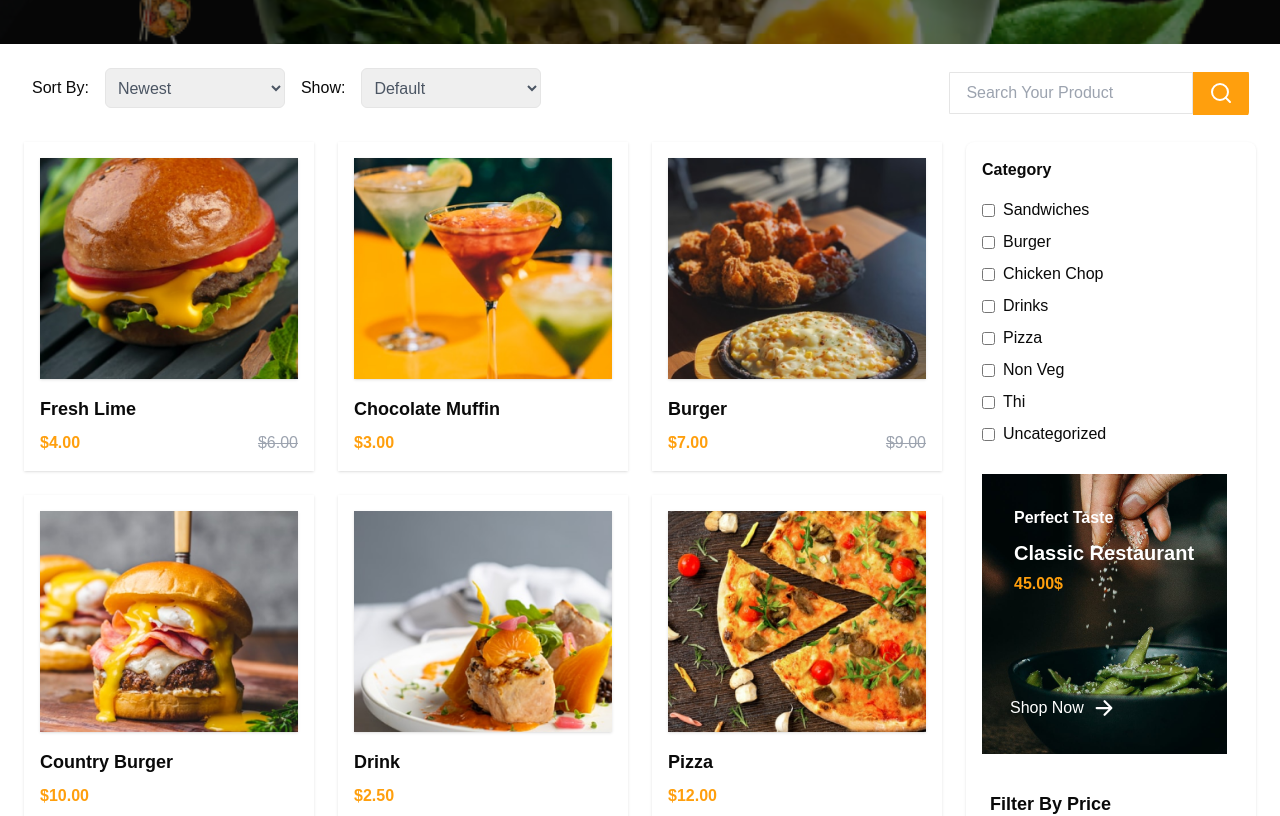
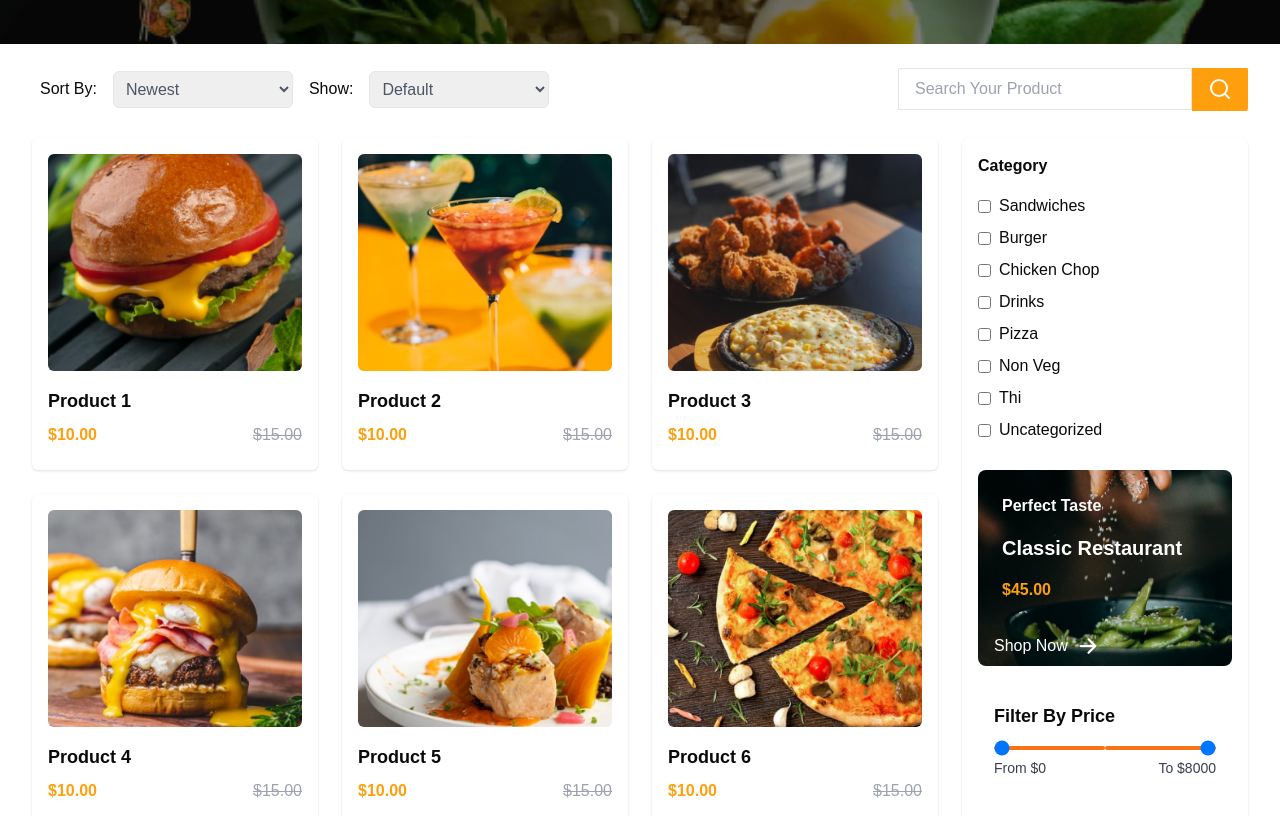
Before and after one commit to haziqsiddiqui88/FoodTuck-Website, a Next.js app: page /shop in a window 1280 px wide. Shown: the part 320-1136 px from the top of the page. Built offline with nearby package versions, Linux system fonts and the light colour scheme; a web font is replaced by a local one.

Commit message:
Some Changes

```diff
--- a/src/app/components/Footer.tsx
+++ b/src/app/components/Footer.tsx
@@ -19,14 +19,14 @@ export default function Footer() {
               easy.
             </p>
           </div>
-          <div className="flex  items-center mx-auto lg:w-[450px] lg:ml-[270px]  h-[50px]  bg-[#FF9F0D] rounded-md overflow-hidden">
+          <div className="flex  items-center  lg:w-[450px] lg:ml-[270px] sm:w-full  h-[50px]  bg-[#FF9F0D] rounded-md overflow-hidden">
             <input
               type="email"
               placeholder="Enter Your Email"
               className="flex-grow px-4 py-2 text-white bg-transparent placeholder-white focus:outline-none"
             />
             <Link href='/account'>
-            <button className="px-6 py-2 bg-white h-[50px] hover:text-orange-500 text-[#FF9F0D] font-medium">
+            <button className="px-6 py-2 bg-white md:h-[50px] hover:text-orange-500 text-[#FF9F0D] font-medium">
               Subscribe Now
             </button>
             </Link>
--- a/src/app/page.tsx
+++ b/src/app/page.tsx
@@ -189,9 +189,9 @@ export default function Home() {
 
             {/* Right Content - Hero Image */}
 
-            <div className="relative">
+            <div className="relative mx-auto">
               {/* Main Image */}
-              <div className="relative -mt-8 w-[500px] aspect-square mx-auto">
+              <div className="relative -mt-8 w-[500px] aspect-square">
                 <Image
                   src="/home-second1.png"
                   alt="Delicious dish with rice and eggs"
@@ -202,7 +202,7 @@ export default function Home() {
               </div>
 
               {/* Grid Layout for Two Images Below */}
-              <div className="grid grid-cols-2 gap-4 -mt-40 w-[500px] mx-auto ">
+              <div className="grid grid-cols-2 gap-4 -mt-40 w-[500px]  ">
                 <div className="relative aspect-square">
                   <Image
                     src="/home-second2.png"
--- a/src/app/shop/page.tsx
+++ b/src/app/shop/page.tsx
@@ -88,171 +88,98 @@ export default function Shop() {
 
  {/*Content Start */}
 
- <div className="min-h-screen ">
-      <div className="container mx-auto p-6">
+ <div className="min-h-screen mt-5 mb-5">
+      <div className="container mx-auto px-4 sm:px-6 lg:px-8">
         {/* Sort and Filter Section */}
-        <div className="flex justify-between items-center mb-6">
-          <div className="flex gap-2">
+        <div className="flex flex-wrap justify-between items-center mb-6 gap-4">
+          <div className="flex flex-wrap gap-2 items-center">
             <p className="p-2">Sort By:</p>
-            <select className="border text-gray-600 p-2 w-[180px] h-[40px] rounded-md">
+            <select className="border text-gray-600 p-2 w-[180px] rounded-md">
               <option>Newest</option>
               <option>Oldest</option>
             </select>
             <p className="p-2">Show:</p>
-            <select className="border text-gray-600 p-2 w-[180px] h-[40px] rounded-md">
+            <select className="border text-gray-600 p-2 w-[180px] rounded-md">
               <option>Default</option>
               <option>Popular</option>
             </select>
-
-          <div className="flex items-center lg:ml-[400px] sm:w-[300px] w-[350px] h-[50px]  rounded-md overflow-hidden">
+          </div>
+          <div className="flex items-center w-full md:w-[350px] h-[50px] rounded-md overflow-hidden">
             <input
               type="text"
               placeholder="Search Your Product"
-              className="flex-grow px-4 py-2 border-[1px] bg-transparent  focus:outline-none"
+              className="flex-grow px-4 py-2 border-[1px] bg-transparent focus:outline-none"
             />
              <Link href="/error" >
             <button className="px-4 py-2 bg-[#FF9F0D] h-[43px] hover:text-orange-500 text-white font-medium">
               <Search />
-            </button>
-            </Link>
-          </div>
+            </button></Link>
           </div>
         </div>
 
-        <div className="grid grid-cols-4 gap-6">
+        <div className="grid grid-cols-1 lg:grid-cols-4 gap-6">
           {/* Products Grid */}
-          <div className="col-span-3 grid grid-cols-3 gap-6">
-            {[
-              {
-                title: "Fresh Lime",
-                price: "$4.00",
-                oldPrice: "$6.00",
-                image: "/shop1.png",
-              },
-              {
-                title: "Chocolate Muffin",
-                price: "$3.00",
-                image: "/shop2.png",
-              },
-              {
-                title: "Burger",
-                price: "$7.00",
-                oldPrice: "$9.00",
-                image: "/shop3.png",
-              },
-              { title: "Country Burger", price: "$10.00", image: "/shop4.png" },
-              { title: "Drink", price: "$2.50", image: "/shop5.png" },
-              { title: "Pizza", price: "$12.00", image: "/shop6.png" },
-              { title: "Cheese Butter", price: "$6.00", image: "/shop7.png" },
-              { title: "Sandwiches", price: "$5.00", image: "/shop8.png" },
-              { title: "Chicken Chop", price: "$8.00", image: "/shop9.png" },
-              {
-                title: "Fresh Lime",
-                price: "$4.00",
-                oldPrice: "$6.00",
-                image: "/shop1.png",
-              },
-              {
-                title: "Chocolate Muffin",
-                price: "$3.00",
-                image: "/shop2.png",
-              },
-              {
-                title: "Burger",
-                price: "$7.00",
-                oldPrice: "$9.00",
-                image: "/shop3.png",
-              },
-              {
-                title: "Fresh Lime",
-                price: "$4.00",
-                oldPrice: "$6.00",
-                image: "/shop4.png",
-              },
-              {
-                title: "Chocolate Muffin",
-                price: "$3.00",
-                image: "/shop5.png",
-              },
-              {
-                title: "Burger",
-                price: "$7.00",
-                oldPrice: "$9.00",
-                image: "/shop6.png",
-              },
-            ].map((product, index) => (
+          <div className="lg:col-span-3 grid grid-cols-1 sm:grid-cols-2 md:grid-cols-3 gap-6">
+            {[...Array(12)].map((_, index) => (
               <div
                 key={index}
-                className=" p-4  shadow hover:shadow-lg transition"
+                className="p-4 shadow hover:shadow-lg transition rounded-md bg-white"
               >
                 <Image
-                  src={product.image}
-                  alt={product.title}
+                  src={`/shop${(index % 9) + 1}.png`}
+                  alt={`Product ${index + 1}`}
                   width={300}
                   height={200}
-                  className=" mb-4 shadow hover:shadow-lg transition"
+                  className="mb-4 rounded-md"
                 />
-                <h3 className="font-semibold text-lg mb-2">{product.title}</h3>
+                <h3 className="font-semibold text-lg mb-2">Product {index + 1}</h3>
                 <div className="flex items-center justify-between">
-                  <p className="text-[#ff9f0d] font-bold">{product.price}</p>
-                  {product.oldPrice && (
-                    <p className="text-gray-400 line-through">
-                      {product.oldPrice}
-                    </p>
-                  )}
+                  <p className="text-[#ff9f0d] font-bold">$10.00</p>
+                  <p className="text-gray-400 line-through">$15.00</p>
                 </div>
               </div>
             ))}
           </div>
+
           {/* Sidebar Filters */}
           <aside className="col-span-1 bg-white p-4 rounded-lg shadow">
             <h3 className="font-semibold mb-4">Category</h3>
             <div>
-              {[
-                "Sandwiches",
-                "Burger",
-                "Chicken Chop",
-                "Drinks",
-                "Pizza",
-                "Non Veg",
-                "Thi",
-                "Uncategorized",
-              ].map((category) => (
+              {["Sandwiches", "Burger", "Chicken Chop", "Drinks", "Pizza", "Non Veg", "Thi", "Uncategorized"].map(
+                (category) => (
                   <label className="flex items-center mb-2" key={category}>
                     <input type="checkbox" className="mr-2" />
                     {category}
                   </label>
-              ))}
+                )
+              )}
             </div>
             <div
-              className="mt-7  text-white w-[245px] h-[280px]"
-              style={{ backgroundImage: `url('/black2.png')` }}
+              className="mt-7 text-white rounded-lg overflow-hidden"
+              style={{ backgroundImage: `url('/black2.png')`, backgroundSize: 'cover', backgroundPosition: 'center' }}
             >
-              <div className="p-8 grid grid-rows-3 gap-[5px] ">
-              <h3 className=" font-semibold ">Perfect Taste</h3>
+              <div className="p-6 grid gap-4">
+                <h3 className="font-semibold">Perfect Taste</h3>
                 <h1 className="font-semibold text-xl">Classic Restaurant</h1>
-              <h1 className="font-semibold text-[#ff9f0d]">45.00$</h1>
+                <h1 className="font-semibold text-[#ff9f0d]">$45.00</h1>
               </div>
               <Link
-                href="/"
-                className="flex hover:text-gray-300   text-white ml-7 mt-16  "
+                href="/error"
+                className="flex items-center hover:text-gray-300 text-white px-4 py-2"
               >
-                <p>Shop Now</p><IoArrowForwardOutline  className="text-2xl ml-2" />
-
+                <p>Shop Now</p>
+                <IoArrowForwardOutline className="text-2xl ml-2" />
               </Link>
             </div>
-            <div className="mt-5 -ml-2">
+            <div className="mt-5">
               <PriceFilter />
             </div>
-            <div className='-ml-2'>
+            <div className="mt-4">
               <LatestProduct />
             </div>
-            <div className='-ml-2 mt-5'>
+            <div className="mt-5">
               <ShopTag />
             </div>
-
-
-
           </aside>
         </div>
       </div>
--- a/src/components/BlogGallery/BlogGallery.tsx
+++ b/src/components/BlogGallery/BlogGallery.tsx
@@ -37,7 +37,7 @@ const BlogGallery = () => {
   ]
 
   return (
-    <div className="flex flex-col h-[300px] w-[400px] border-[1px] ">
+    <div className="flex flex-col h-[300px] md:w-[400px] sm:w-[300px]  md:border-[1px] ">
      <h3 className="text-xl ml-4 mt-4 font-semibold mb-4">Blog Gallery</h3>
      <div className="grid grid-cols-3 ml-2 ">
 
--- a/src/components/BlogItem/BlogItem.tsx
+++ b/src/components/BlogItem/BlogItem.tsx
@@ -5,7 +5,7 @@ import { FaInstagram, FaTwitter, FaYoutube } from "react-icons/fa";
 import { GrFacebookOption } from "react-icons/gr";
 const BlogItem = () => {
   return (
-    <div className="flex flex-col h-[450px] w-[400px] border-[1px] items-center ">
+    <div className="flex flex-col h-[450px] md:w-[400px] sm:w-[300px] md:border-[1px] items-center ">
       <div className="mt-10">
         <Image
           className="rounded-full"
--- a/src/components/BlogMenu/BlogMenu.tsx
+++ b/src/components/BlogMenu/BlogMenu.tsx
@@ -2,7 +2,7 @@ import React from 'react'
 import Image from 'next/image'
 const BlogMenu = () => {
   return (
-    <div className="flex flex-col h-[550px] w-[400px] border-[1px] ">
+    <div className="flex flex-col h-[550px] md:w-[400px] sm:w-[300px] md:border-[1px] ">
          <h3 className="text-xl ml-4 mt-4  font-semibold mb-4">Filter By Menu</h3>
                     <div className="space-y-7 ml-4">
                       {[
@@ -15,7 +15,7 @@ const BlogMenu = () => {
                         },
                         {
                           id: 2,
-                          Image: "/grid1.png",
+                          Image: "/menupost6.png",
                           title: "Fast Food ",
                           number: '46'
                         },
--- a/src/components/BlogTag/BlogTag.tsx
+++ b/src/components/BlogTag/BlogTag.tsx
@@ -2,7 +2,7 @@ import React from "react";
 
 const BlogTag = () => {
   return (
-    <div className="flex flex-col h-[300px] w-[400px] border-[1px] ">
+    <div className="flex flex-col h-[300px] md:w-[400px] sm:w-[300px] md:border-[1px] ">
       <h3 className="text-xl ml-4 mt-4 font-semibold mb-4">Popular Tags</h3>
       <div className="flex flex-col gap-[20px]">
         <div className="flex flex-row gap-[10px] text-gray-600 items-center justify-center">
--- a/src/components/FollowUS/FollowUs.tsx
+++ b/src/components/FollowUS/FollowUs.tsx
@@ -3,7 +3,7 @@ import { FaInstagram, FaTwitter, FaYoutube } from "react-icons/fa";
 import { GrFacebookOption } from "react-icons/gr";
 const FollowUs = () => {
   return (
-     <div className="flex flex-col h-[180px] items-center justify-center w-[400px] border-[1px] " style={{backgroundImage: `url('/home-second2.png')` }}>
+     <div className="flex flex-col h-[180px] items-center justify-center md:w-[400px] sm:w-[300px] border-[1px] " style={{backgroundImage: `url('/home-second2.png')` }}>
          <h3 className="text-3xl -ml-[150px] font-semibold underline   font-playwrite mb-8">Follow Us</h3>
             <div className="flex flex-row gap-[20px]   text-3xl ">
             <button className='h-[50px] w-[50px] rounded-lg backdrop-blur-xl hover:scale-105 transition-transform duration-300'><FaTwitter className='ml-2' /></button>
--- a/src/components/RecentPost/RecentPost.tsx
+++ b/src/components/RecentPost/RecentPost.tsx
@@ -4,7 +4,7 @@ import Image from 'next/image'
 
 const RecentPost = () => {
   return (
-    <div className="flex flex-col h-[520px] w-[400px] border-[1px]  ">
+    <div className="flex flex-col h-[520px] md:w-[400px] sm:w-[300px] md:border-[1px]  ">
         <h3 className="text-xl ml-4 mt-4 font-semibold mb-4">Recent Post</h3>
             <div className="space-y-6 ml-4">
               {[
```
Also changed, not shown: src/app/blog/page.tsx (+60 -100 lines), public/menupost6.png (added). Lines whose indentation alone changed are shown as unchanged.
